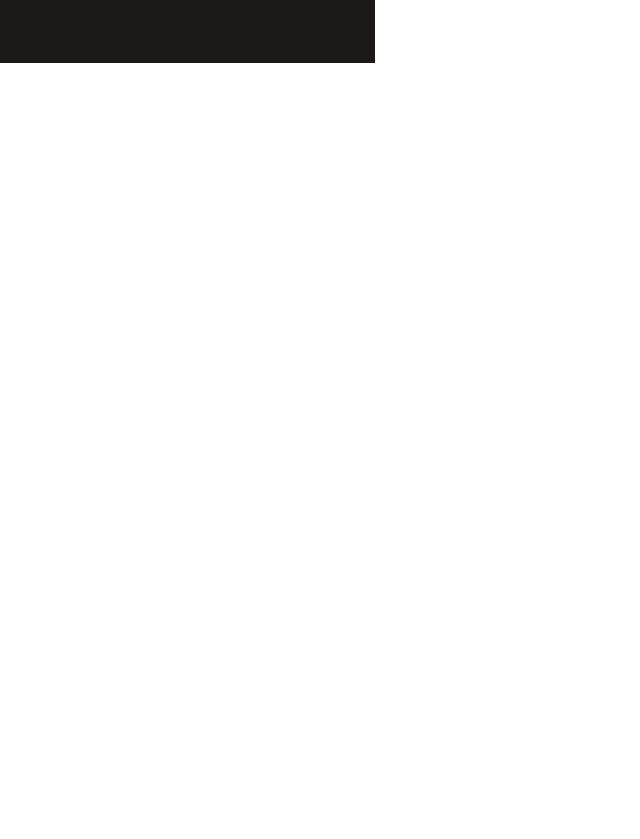
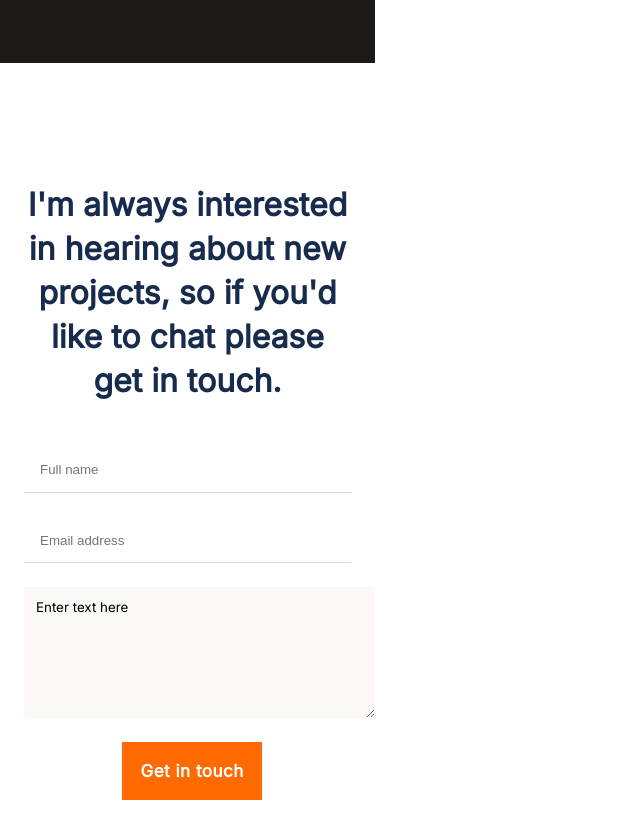
Before and after one commit to joramot/portfolio, a website: page index.html in a window 1280 px wide. Shown: the part 5975-6814 px from the top of the page, without its empty margins (0-640 px from the left). Drawn offline with Linux system fonts and the light colour scheme.

Commit message:
Add contact-form and footer section

```diff
--- a/css/style.css
+++ b/css/style.css
@@ -447,6 +447,107 @@ li {
   align-self: center;
 }
 
+.contact-form-container {
+  width: 375px;
+  height: 680px;
+  display: flex;
+  flex-direction: column;
+}
+
+.support-text-form-section {
+  margin-top: 120px;
+  margin-left: 24px;
+  margin-right: 24px;
+  font-family: Inter, sans-serif;
+  font-size: 32px;
+  font-weight: 700;
+  line-height: 44px;
+  text-align: center;
+  color: #172b4d;
+}
+
+.contact_form {
+  margin-top: 58px;
+  margin-left: 24px;
+  margin-bottom: 206px;
+  display: flex;
+  flex-direction: column;
+  justify-content: left;
+  font-family: Inter, sans-serif;
+  font-size: 15px;
+  font-weight: 400;
+  line-height: 24px;
+  text-align: left;
+}
+
+input {
+  width: 295px;
+  height: 18px;
+  border: 0;
+  margin-left: 16px;
+}
+
+.line-div-footer {
+  width: 375px;
+  height: 1px;
+  background-color: #dfe1e6;
+  border: none;
+}
+
+input[type="email"] {
+  margin-top: 39px;
+}
+
+input[type="submit"] {
+  width: 40%;
+  height: 18%;
+  margin-top: 24px;
+  margin-left: 98px;
+  background-color: #ff6b00;
+  color: #fff;
+  font-family: Inter, sans-serif;
+  font-size: 17px;
+  font-weight: 700;
+  line-height: 24px;
+  letter-spacing: 0.03em;
+  text-align: center;
+  padding: 12px;
+}
+
+textarea {
+  width: 327px;
+  height: 114px;
+  margin-top: 24px;
+  padding: 12px;
+  border: 0;
+  font-family: Inter, sans-serif;
+  background: #fbf8f7;
+}
+
+.separator-line {
+  margin-top: 14px;
+  width: 327px;
+  height: 1px;
+  background: #dbd8d7;
+  border: 0;
+}
+
+.social-media-box {
+  margin-top: 15px;
+}
+
+.bottom-nav {
+  margin-top: 31px;
+  display: flex;
+  flex-direction: column;
+  align-items: center;
+}
+
+.home-indicator {
+  margin-top: 13px;
+  margin-bottom: 8px;
+}
+
 .button:hover {
   box-shadow: 0 12px 16px 0 rgba(0, 0, 0, 0.24), 0 17px 50px 0 rgba(0, 0, 0, 0.19);
 }
--- a/index.html
+++ b/index.html
@@ -36,13 +36,13 @@
         experience! If you like what you see and have a project you need coded,
         don’t hestiate to contact me.</p>
       <ul class="social-icons">
-                <li><a href="https://github.com/joramot" rel="noopener" target="_blank"><img
-                            src="/images/github-icon.png" alt=""></a></li>
+        <li><a href="https://github.com/joramot" rel="noopener" target="_blank"><img src="/images/github-icon.png"
+              alt=""></a></li>
         <li><a href="https://linkedin.com/in/jose-RM" rel="noopener" target="_blank"><img
               src="/images/linkedin-icon.png" alt="Github"></a></li>
         <li><a href="#"><img src="/images/angelist-icon.png" alt=""></a></li>
-                <li><a href="https://twitter.com/el_rulis" rel="noopener" target="_blank"><img
-                            src="/images/twitter-icon.png" alt=""></a></li>
+        <li><a href="https://twitter.com/el_rulis" rel="noopener" target="_blank"><img src="/images/twitter-icon.png"
+              alt=""></a></li>
         <li><a href="#"><img src="/images/medium-icon.png" alt=""></a></li>
       </ul>
     </section>
@@ -193,6 +193,40 @@
         </div>
       </div>
     </section>
+    <section class="contact-form-container">
+      <p class="support-text-form-section">I'm always interested in hearing about new projects,
+          so if you'd like to chat please get in touch.
+      </p>
+      <form class="contact_form" action="https://formspree.io/f/mlekejwj" method="post">
+          <input type="text" id="name" name="user_name" maxlength="30" placeholder="Full name" required />
+          <hr class="separator-line">
+          <input type="email" id="mail" name="user_email" placeholder="Email address" required />
+          <hr class="separator-line">
+          <textarea id="msg" name="user_message" maxlength="500" required>Enter text here</textarea>
+          <input class="button" type="submit" value="Get in touch"></input>
+      </form>
+      <footer class="bottom-nav">
+          <hr class="line-div-footer">
+          <ul class="social-icons">
+              <a href="https://github.com/joramot" rel="noopener" target="_blank">
+                  <li> <img src="/images/github-icon-dark.png" alt=""></li>
+              </a>
+              <a href="https://linkedin.com/in/jose-RM" rel="noopener" target="_blank">
+                  <li> <img src="/images/linkedin-icon-dark.png" alt="Github"></li>
+              </a>
+              <a href="#">
+                  <li> <img src="/images/angelist-icon-dark.png" alt=""></li>
+              </a>
+              <a href="https://twitter.com/el_rulis" rel="noopener" target="_blank">
+                  <li> <img src="/images/twitter-icon-dark.png" alt=""></li>
+              </a>
+              <a href="#">
+                  <li> <img src="/images/medium-icon-dark.png" alt=""></li>
+              </a>
+          </ul>
+          <img class="home-indicator" src="/images/home-indicator.png" alt="">
+        </footer>
+  </section>
 
 </body>
 
```
Also changed, not shown: images/angelist-icon-dark.png (added), images/github-icon-dark.png (added), images/home-indicator.png (added), images/linkedin-icon-dark.png (added), images/medium-icon-dark.png (added), images/twitter-icon-dark.png (added). Lines whose indentation alone changed are shown as unchanged.
